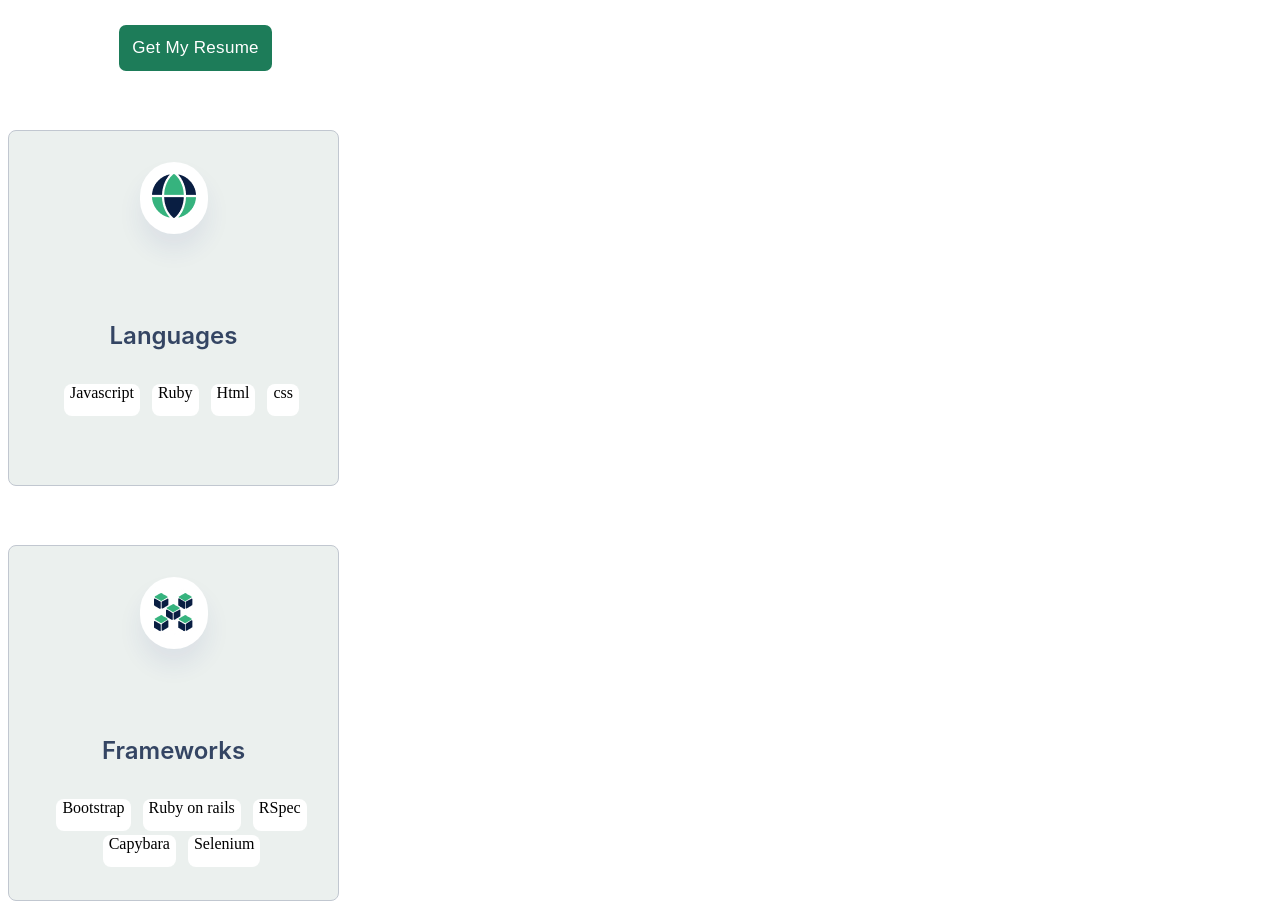
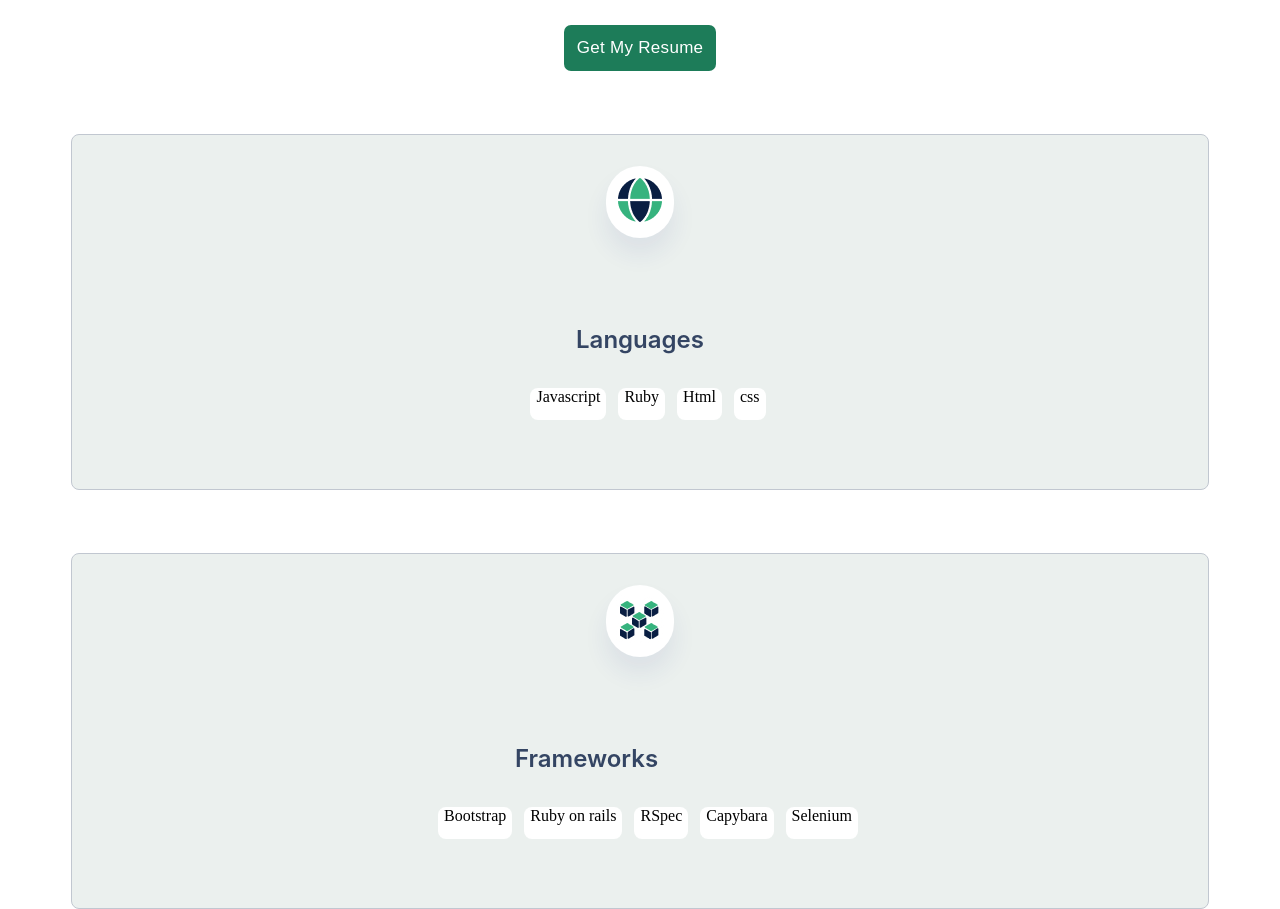
Before and after one commit to theBwoyProgrammer/Portfolio-site-4, a website: page index.html in a window 1280 px wide. Shown: the part 4480-5389 px from the top of the page. Drawn offline with Linux system fonts and the light colour scheme.

Commit message:
add new improvements

```diff
--- a/styles.css
+++ b/styles.css
@@ -137,11 +137,6 @@ h1 {
 .contact-link i {
   font-size: 30px;
   color: #505f79;
-}
-
-body {
-  width: 375px;
-  height: 4928px;
 }
 
 #projects-section {
@@ -296,7 +291,6 @@ button:hover {
   align-items: center;
   padding: 1px;
   gap: 24px;
-  width: 327px;
   height: 352px;
   flex: none;
   order: 1;
@@ -305,6 +299,7 @@ button:hover {
   border: 1px solid #c1c7d0;
   border-radius: 8px;
   background: #ebf0ee;
+  margin: 5%;
 }
 
 .title {
```
Also changed, not shown: 1 other file.
